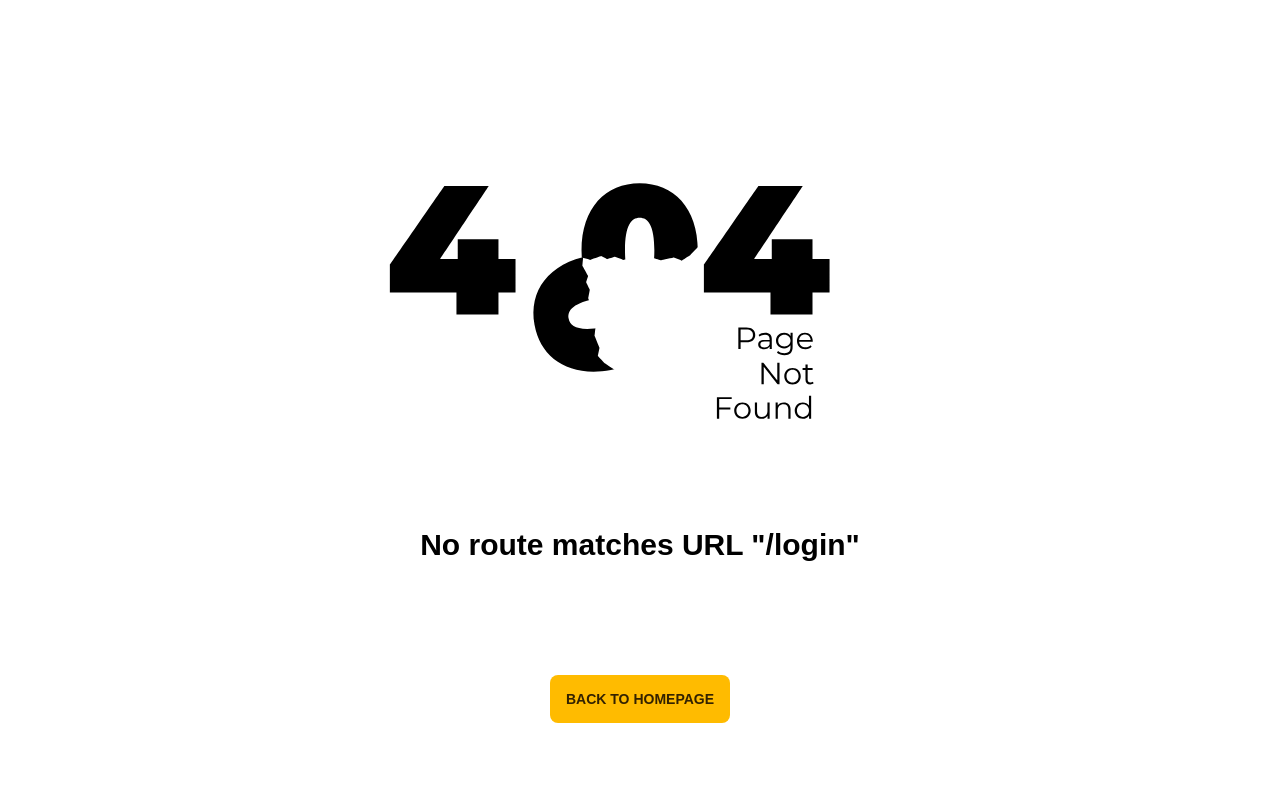
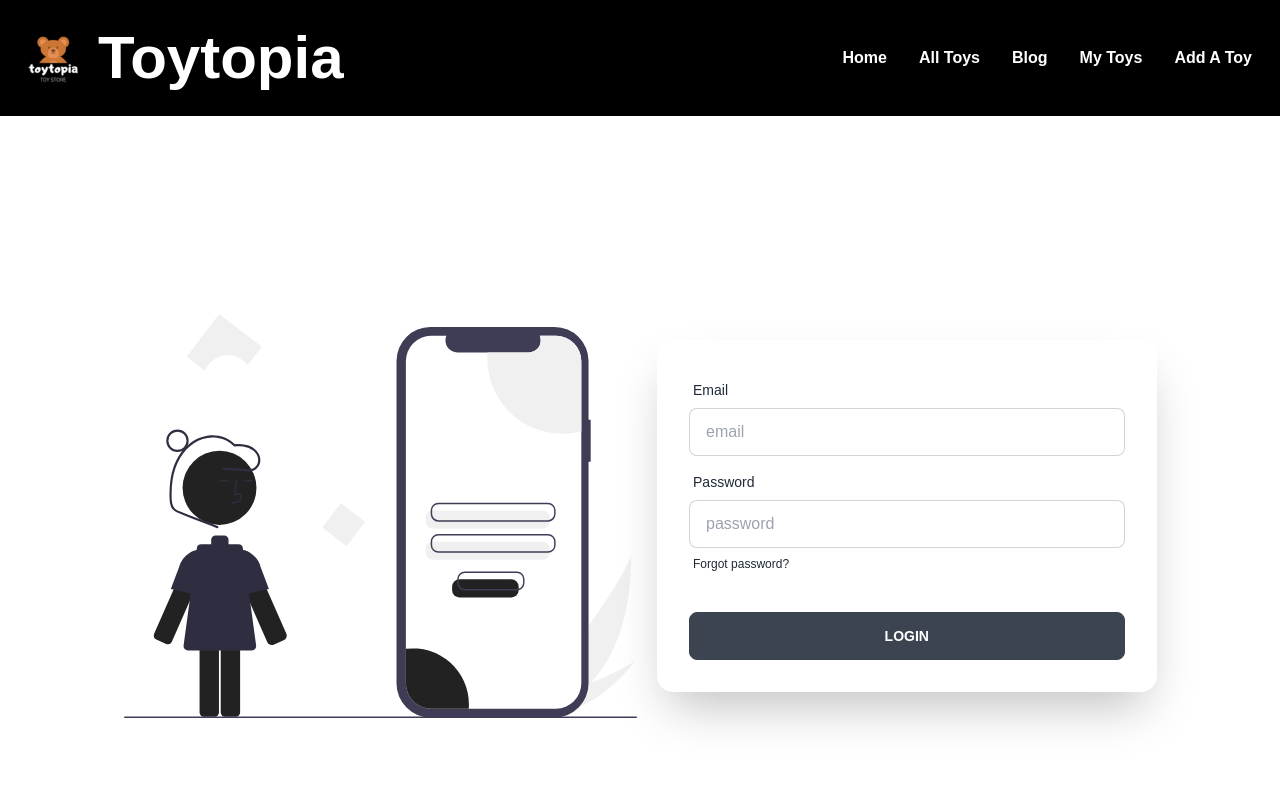
Before and after one commit to Samychowdhury01/toytopia-client, a React (Vite) app: page /login in a window 1280 px wide. Shown: the top 800 px of the page. Built offline with nearby package versions, Linux system fonts and the light colour scheme.

Commit message:
added login page

```diff
--- a/src/Pages/AllToys/AllToys.jsx
+++ b/src/Pages/AllToys/AllToys.jsx
@@ -22,7 +22,7 @@ const handleSearch = event =>{
   return (
     <div>
       <Header title='Explore All Toys'/>
-      <div>
+      <div className="p-5">
       <div className="flex justify-center mb-10">
       <form onSubmit={handleSearch} className="form-control">
           <div className="input-group">
--- /dev/null
+++ b/src/Pages/Login/Login.jsx
@@ -0,0 +1,38 @@
+import React from 'react';
+import loginImg from '../../assets/images/login/login.svg'
+
+const Login = () => {
+    return (
+        <div className="hero min-h-screen">
+  <div className="hero-content flex-col lg:flex-row gap-5">
+    <div className="text-center lg:text-left">
+      <img src={loginImg} alt="login-image" />
+    </div>
+    <div className=" md:w-2/3  shadow-2xl bg-base-100 rounded-2xl">
+      <form className="card-body">
+        <div className="form-control">
+          <label className="label">
+            <span className="label-text">Email</span>
+          </label>
+          <input type="text" placeholder="email" className="input input-bordered" />
+        </div>
+        <div className="form-control">
+          <label className="label">
+            <span className="label-text">Password</span>
+          </label>
+          <input type="text" placeholder="password" className="input input-bordered" />
+          <label className="label">
+            <a href="#" className="label-text-alt link link-hover">Forgot password?</a>
+          </label>
+        </div>
+        <div className="form-control mt-6">
+            <input type="submit" value="Login" className="btn"/>
+        </div>
+      </form>
+    </div>
+  </div>
+</div>
+    );
+};
+
+export default Login;
--- /dev/null
+++ b/src/Pages/Register/Register.jsx
@@ -0,0 +1,11 @@
+import React from 'react';
+
+const Register = () => {
+    return (
+        <div>
+
+        </div>
+    );
+};
+
+export default Register;
--- a/src/Pages/ToyDetails/ToyDetails.jsx
+++ b/src/Pages/ToyDetails/ToyDetails.jsx
@@ -23,7 +23,7 @@ const ToyDetails = () => {
   return (
     <>
     <Header title='Toy Details'/>
-    <div className="card md:h-[500px] lg:card-side bg-base-100 drop-shadow-2xl p-5">
+    <div className="card md:h-[500px] lg:card-side bg-base-100 drop-shadow-2xl m-5">
       <figure>
         <img
           src='https://static-01.daraz.com.bd/p/e0d32aa56c82c7fae5bae7ed6fc72ab1.jpg_720x720.jpg_.webp'
```
Also changed, not shown: src/Routes/Routes.jsx (+10 -0 lines), src/assets/images/login/login.svg (added), src/assets/images/login/signup.svg (added).
